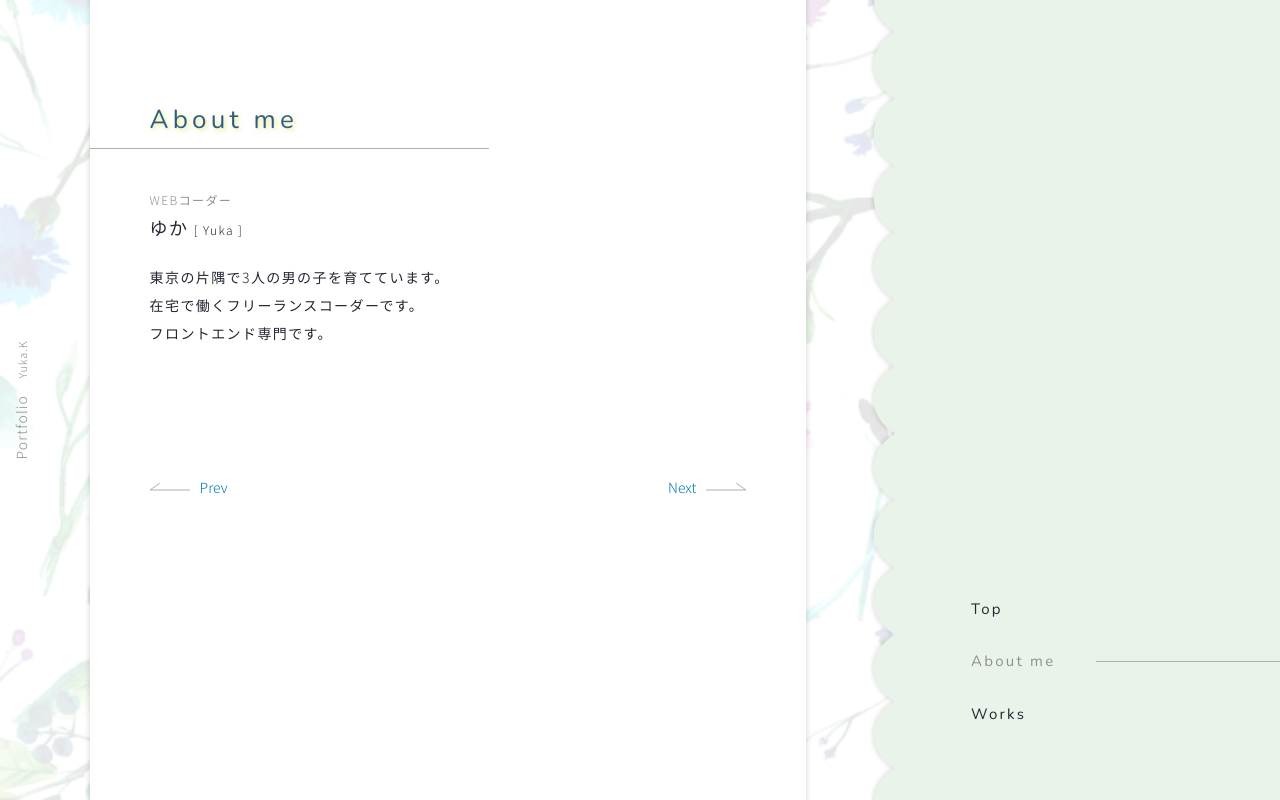
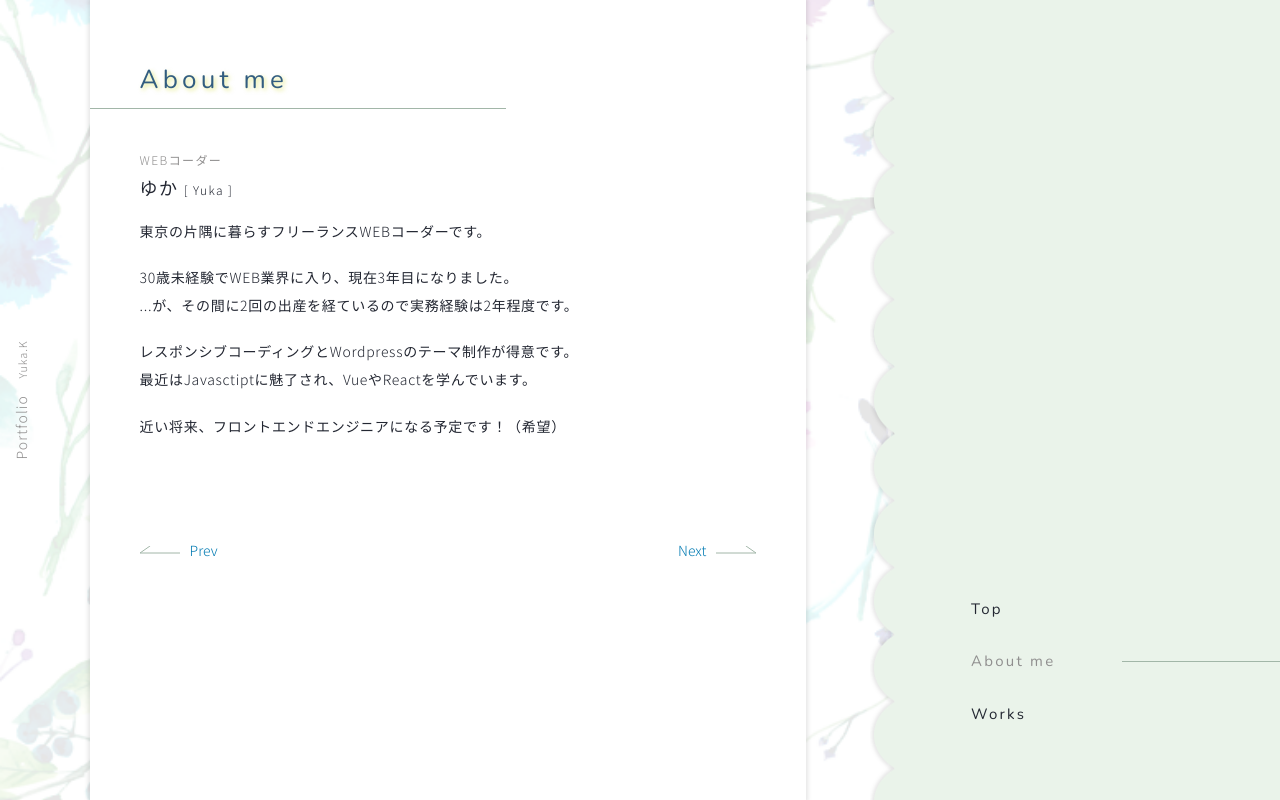
Before and after one commit to Fielsyuka/portfolio, a Vue app: page /About-me in a window 1280 px wide. Built offline with nearby package versions, Linux system fonts and the light colour scheme.

Commit message:
レイアウトの修正

```diff
--- a/src/assets/scss/_mixin.scss
+++ b/src/assets/scss/_mixin.scss
@@ -1,6 +1,6 @@
 //ページ余白
 $padding-sp: 20px;
-$padding-pc: 60px;
+$padding-pc: 50px;
 
 //カラー
 $color-base: #232732;
--- a/src/assets/scss/layout.scss
+++ b/src/assets/scss/layout.scss
@@ -1,13 +1,6 @@
 @import "@/assets/scss/_mixin.scss";
-
-// #app {
-//   width: 100%;
-//   height: 100vh;
-// }
-
 .l-wrap {
   width: calc(100vw - 20px);
-  // max-width: 640px;
   margin-left: auto;
   padding-left: $padding-sp;
   padding-right: $padding-sp + 16px;
@@ -27,7 +20,6 @@
 
     &__sub {
       margin-left: 1.5em;
-      // color: $color-theme;
       font-size: rem(11);
       letter-spacing: .08em;
     }
@@ -145,7 +137,7 @@
     }
 
     .l-main__section {
-      padding: 100px 0 80px;
+      padding: 60px 0;
     }
   }
 
--- a/src/components/GlobalNav.vue
+++ b/src/components/GlobalNav.vue
@@ -35,9 +35,6 @@ export default {
 .nav__list {
   list-style: none;
 }
-.nav__list-item {
-
-}
 .nav__list-item > a {
   display: block;
   position: relative;
@@ -59,34 +56,17 @@ export default {
 }
 .nav__list-item > a.router-link-exact-active {
   color: $color-sub;
-  // font-weight: 500;
 }
-// .nav__list-item > a.router-link-exact-active:hover {
-//   opacity: 1;
-//   filter: blur(0);
-// }
+
 .nav__list-item > a.router-link-exact-active::after{
   content: "";
   display: block;
   position: absolute;
   top: 1.7em;
-  right: -22vw;
-  width: 20vw;
+  right: -30vw;
+  width: 26vw;
   height: 1px;
   background-color: $color-line;
-  animation: clip-line .3s linear reverse;
 }
-// //clip
-// @keyframes clip-line {
-//   0% {
-//     clip: rect(auto,20vw,auto,auto);
-//   }
-//   85% {
-//     clip: rect(auto,10px,auto,auto);
-//   }
-//   100% {
-//     clip: rect(auto,auto,auto,auto);
-//   }
-// }
 
 </style>
--- a/src/components/PageCard.vue
+++ b/src/components/PageCard.vue
@@ -61,9 +61,17 @@ export default {
 }
 .page-card__texts {
   position: relative;
-  margin-top: 20px;
+  margin-top: 14px;
   line-height: 2;
-  letter-spacing: .1em;
+  letter-spacing: .05em;
+
+  p {
+    font-size: rem(14);
+  }
+
+  p + p {
+    margin-top: 1.3em;
+  }
 }
 .svg-rect {
   position: fixed;
--- a/src/components/Pagination.vue
+++ b/src/components/Pagination.vue
@@ -32,7 +32,7 @@ export default {
 @import "../assets/scss/_mixin.scss";
 
 .pagination {
-  margin-top: 130px;
+  margin-top: 80px;
   display: flex;
   justify-content: space-between;
   width: 100%;
@@ -63,4 +63,10 @@ export default {
     stroke-dashoffset: 0;
   }
 }
+
+@include media-pc {
+  .pagination {
+    margin-top: 100px;
+  }
+}
 </style>
--- a/src/views/About.vue
+++ b/src/views/About.vue
@@ -11,9 +11,10 @@
         <h3 class="font-large">ゆか <span class="font-small">[ Yuka ]</span></h3>
       </template>
       <template v-slot:texts>
-        <p>東京の片隅で3人の男の子を育てています。</p>
-        <p>在宅で働くフリーランスコーダーです。</p>
-        <p>フロントエンド専門です。</p>
+        <p>東京の片隅に暮らすフリーランスWEBコーダーです。</p>
+        <p>30歳未経験でWEB業界に入り、現在{{num}}年目になりました。<br>...が、その間に2回の出産を経ているので実務経験は{{actual}}年程度です。</p>
+        <p>レスポンシブコーディングとWordpressのテーマ制作が得意です。<br>最近はJavasctiptに魅了され、VueやReactを学んでいます。<br></p>
+        <p>近い将来、フロントエンドエンジニアになる予定です！（希望）</p>
       </template>
     </page-card>
     <pagination prev="/" next="/Works"></pagination>
@@ -33,6 +34,19 @@ export default {
     PageCard,
     Pagination,
   },
+  data() {
+    return {
+      start: 2017,
+      num: '',
+      actual: ''
+    }
+  },
+  mounted() {
+    const date = new Date();
+    const year = date.getFullYear();
+    this.num = year - this.start;
+    this.actual = this.num - 1;
+  },
   methods: {
     splitText(val) {
       return val.replace(/\S/g, '<span class="letter">$&</span>');
--- a/src/views/Index.vue
+++ b/src/views/Index.vue
@@ -95,7 +95,6 @@ export default {
   position: relative;
   color: $color-theme;
   font-family: $accent-font;
-  // text-align: center;
 
   .top-catch__fixed {
     margin-left: $padding-pc;
@@ -111,7 +110,7 @@ export default {
   .top-catch__move {
     margin-left: $padding-pc;
     padding-bottom: 10px;
-    text-shadow: 2px 2px 4px rgba(202, 214, 16, .5);
+    text-shadow: 3px 3px 2px rgba(165, 214, 16, 0.5);
     color: $color-theme;
     font-family: $accent-font;
     display: block;
```
